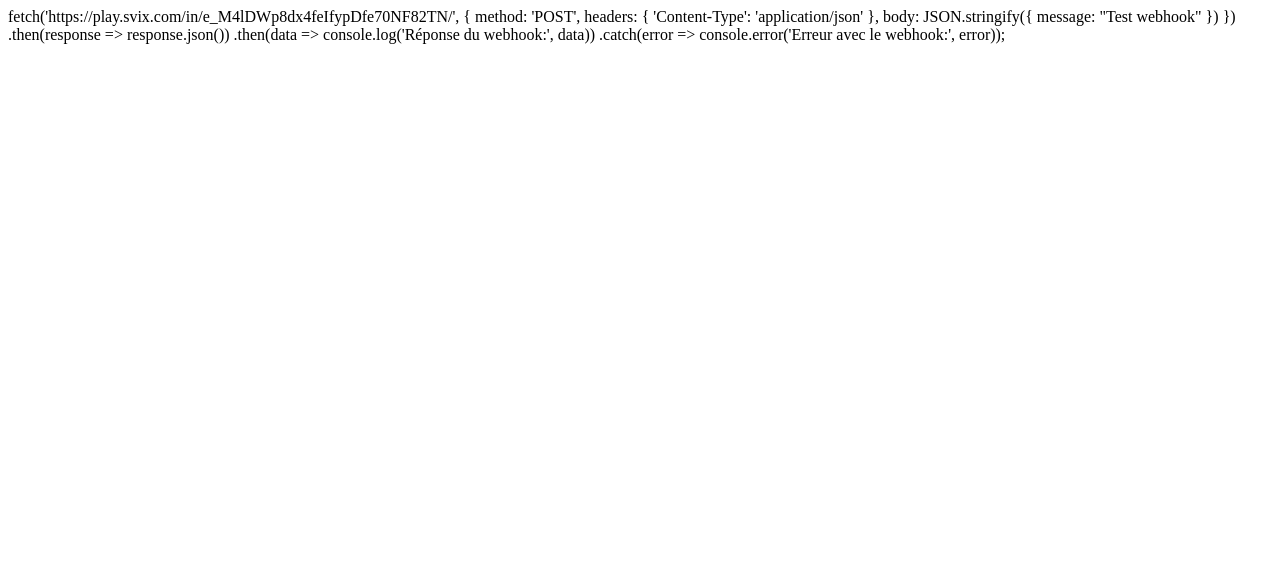
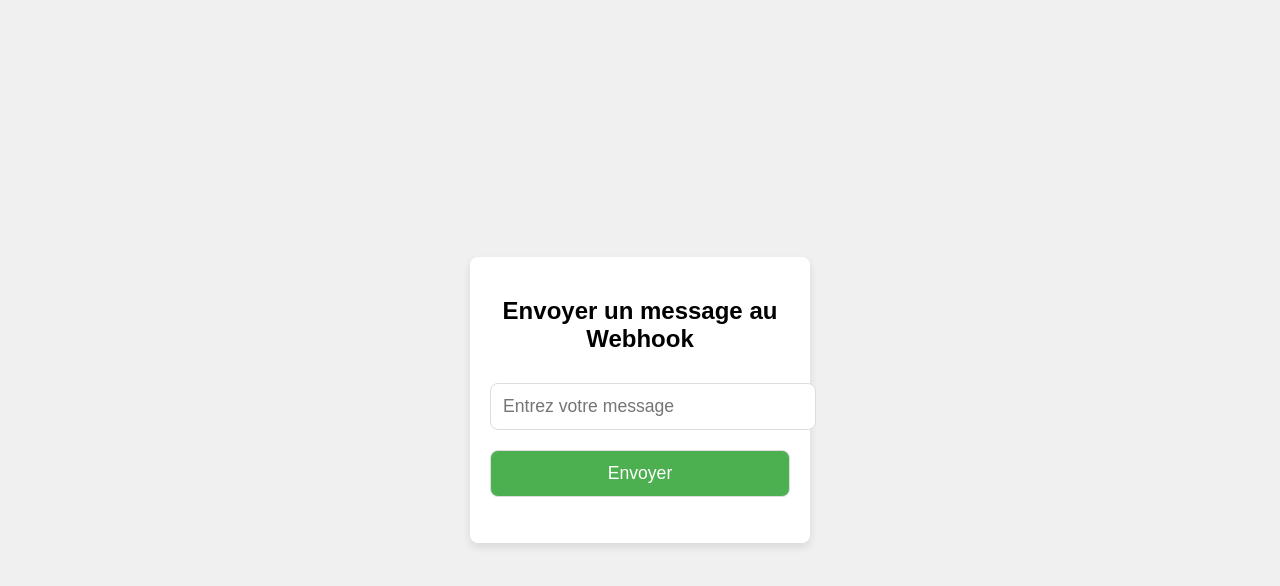
Before and after one commit to studio-booster/Test-Webhook, a plain HTML site: page index.html in a window 1280 px wide. Drawn offline with Linux system fonts and the light colour scheme.

Commit message:
Update index.html

```diff
--- a/index.html
+++ b/index.html
@@ -1,10 +1,96 @@
-fetch('https://play.svix.com/in/e_M4lDWp8dx4feIfypDfe70NF82TN/', {
-    method: 'POST',
-    headers: {
-        'Content-Type': 'application/json'
-    },
-    body: JSON.stringify({ message: "Test webhook" })
-})
-.then(response => response.json())
-.then(data => console.log('Réponse du webhook:', data))
-.catch(error => console.error('Erreur avec le webhook:', error));
+<!DOCTYPE html>
+<html lang="fr">
+<head>
+    <meta charset="UTF-8">
+    <meta name="viewport" content="width=device-width, initial-scale=1.0">
+    <title>Envoyer un message au Webhook</title>
+    <style>
+        body {
+            font-family: Arial, sans-serif;
+            display: flex;
+            justify-content: center;
+            align-items: center;
+            height: 100vh;
+            margin: 0;
+            background-color: #f0f0f0;
+        }
+        .container {
+            background-color: #fff;
+            padding: 20px;
+            border-radius: 8px;
+            box-shadow: 0 4px 8px rgba(0, 0, 0, 0.1);
+            text-align: center;
+            width: 300px;
+        }
+        input, button {
+            width: 100%;
+            padding: 12px;
+            margin: 10px 0;
+            font-size: 1.1em;
+            border: 1px solid #ddd;
+            border-radius: 8px;
+        }
+        button {
+            background-color: #4CAF50;
+            color: white;
+            cursor: pointer;
+        }
+        button:hover {
+            background-color: #45a049;
+        }
+    </style>
+</head>
+<body>
+
+    <div class="container">
+        <h2>Envoyer un message au Webhook</h2>
+        <input type="text" id="message" placeholder="Entrez votre message" />
+        <button onclick="sendMessage()">Envoyer</button>
+        <p id="status"></p>
+    </div>
+
+    <script>
+        const webhookUrl = "https://play.svix.com/in/e_M4lDWp8dx4feIfypDfe70NF82TN/"; // Remplacez par votre URL de webhook
+
+        function sendMessage() {
+            const message = document.getElementById('message').value;
+            const statusElement = document.getElementById('status');
+
+            if (!message) {
+                statusElement.textContent = "Veuillez entrer un message.";
+                statusElement.style.color = "red";
+                return;
+            }
+
+            // Créer l'objet de données à envoyer
+            const data = {
+                message: message
+            };
+
+            // Envoyer la requête POST au webhook
+            fetch(webhookUrl, {
+                method: 'POST',
+                headers: {
+                    'Content-Type': 'application/json',
+                },
+                body: JSON.stringify(data),
+            })
+            .then(response => {
+                if (response.ok) {
+                    statusElement.textContent = "Message envoyé avec succès!";
+                    statusElement.style.color = "green";
+                    document.getElementById('message').value = ''; // Effacer le champ de message
+                } else {
+                    statusElement.textContent = "Erreur lors de l'envoi du message.";
+                    statusElement.style.color = "red";
+                }
+            })
+            .catch(error => {
+                statusElement.textContent = "Une erreur est survenue.";
+                statusElement.style.color = "red";
+            });
+        }
+    </script>
+
+</body>
+</html>
```
